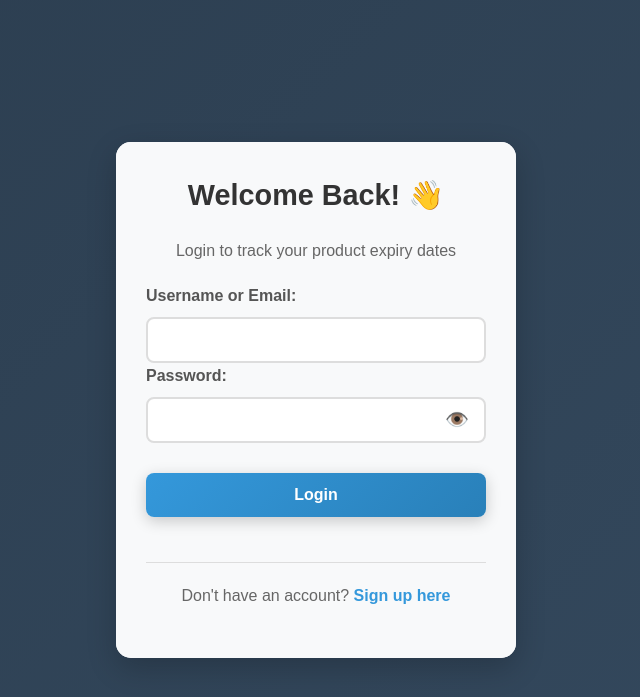
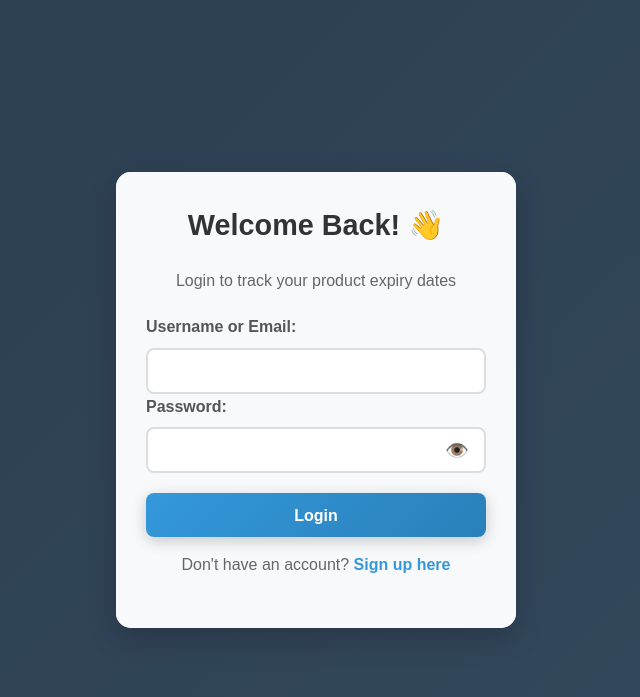
Before and after one commit to ayushgoyal6/expired-products-finder, a PHP site: page /login.php in a window 1280 px wide. Shown: the top 697 px of the page, without its empty margins (324-964 px from the left). Run offline with PHP 8.4, Linux system fonts and the light colour scheme.

Commit message:
imoroved margins in login button and sign up button

```diff
--- a/style.css
+++ b/style.css
@@ -1095,7 +1095,7 @@ body.signup-page .container .auth-form form .form-group .btn {
 /* Login button specific styling with consistent margins */
 body.login-page .container .auth-form .btn {
     display: block !important;
-    margin: 30px 0 20px 0 !important;
+    margin: 20px 0 15px 0 !important;
     width: 100% !important;
     text-align: center !important;
     justify-content: center !important;
@@ -1223,12 +1223,29 @@ body.signup-page .container .auth-form .form-group:last-of-type {
     margin-bottom: 20px;
 }
 
-.switch-auth {
+/* Login page specific switch-auth styles */
+body.login-page .switch-auth {
     text-align: center;
-    margin-top: 25px !important;
-    padding-top: 20px !important;
-    border-top: 1px solid #ddd;
+    margin-top: 0px !important;
+    padding-top: 0px !important;
+    border-top: 0px solid #ddd;
     clear: both;
+}
+
+/* Signup page specific switch-auth styles */
+body.signup-page .switch-auth {
+    text-align: center;
+    margin-top: 0px !important;
+    padding-top: 10px !important;
+    border-top: 0px solid #ddd;
+    clear: both;
+}
+
+/* Signup page last form-group specific styling */
+body.signup-page .container .auth-form .form-group:last-of-type {
+    margin-top: 20px !important;
+    margin-bottom: 0px !important;
+    padding: 0 !important;
 }
 
 .switch-auth a {
```
